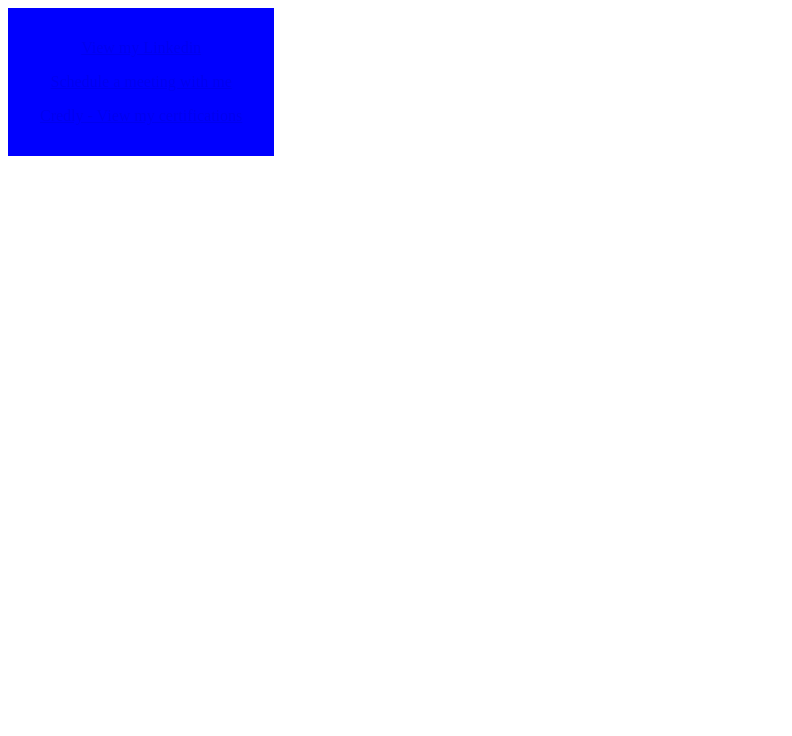
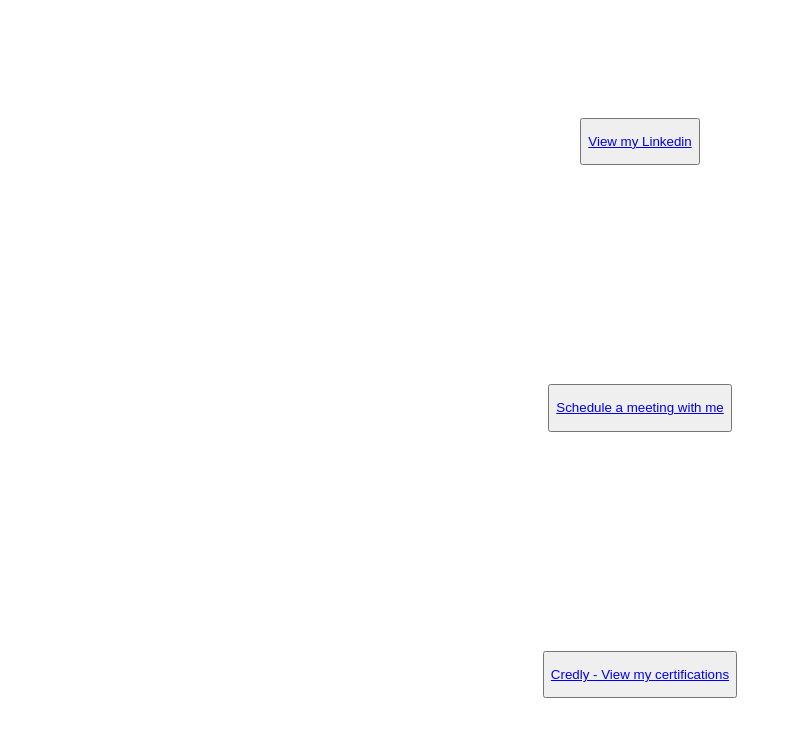
Before and after one commit to makeitbetter/mywebsite, a plain HTML site: page index.html in a window 1280 px wide. Shown: the whole page, without its empty margins (0-792 px from the left). Drawn offline with Linux system fonts and the light colour scheme.

Commit message:
Update index.html
button tags

```diff
--- a/index.html
+++ b/index.html
@@ -26,12 +26,12 @@
 <script src=""></script>
 <body>
 
-<div class="button">
-<p><a href="https://www.linkedin.com/in/neilmsmalley/">View my Linkedin</a><br></p>
+<div class="grid-container">
+<button><p><a href="https://www.linkedin.com/in/neilmsmalley/">View my Linkedin</a><br></p></button>
 
-<p><a href="https://cal.com/nsmalley">Schedule a meeting with me</a><br></p>
+<button><p><a href="https://cal.com/nsmalley">Schedule a meeting with me</a><br></p></button>
 
-<p><a href="https://www.credly.com/users/neilmsmalley">Credly - View my certifications </a><br></p>
+<button><p><a href="https://www.credly.com/users/neilmsmalley">Credly - View my certifications </a><br></p></button>
 
 </div>
 
```
